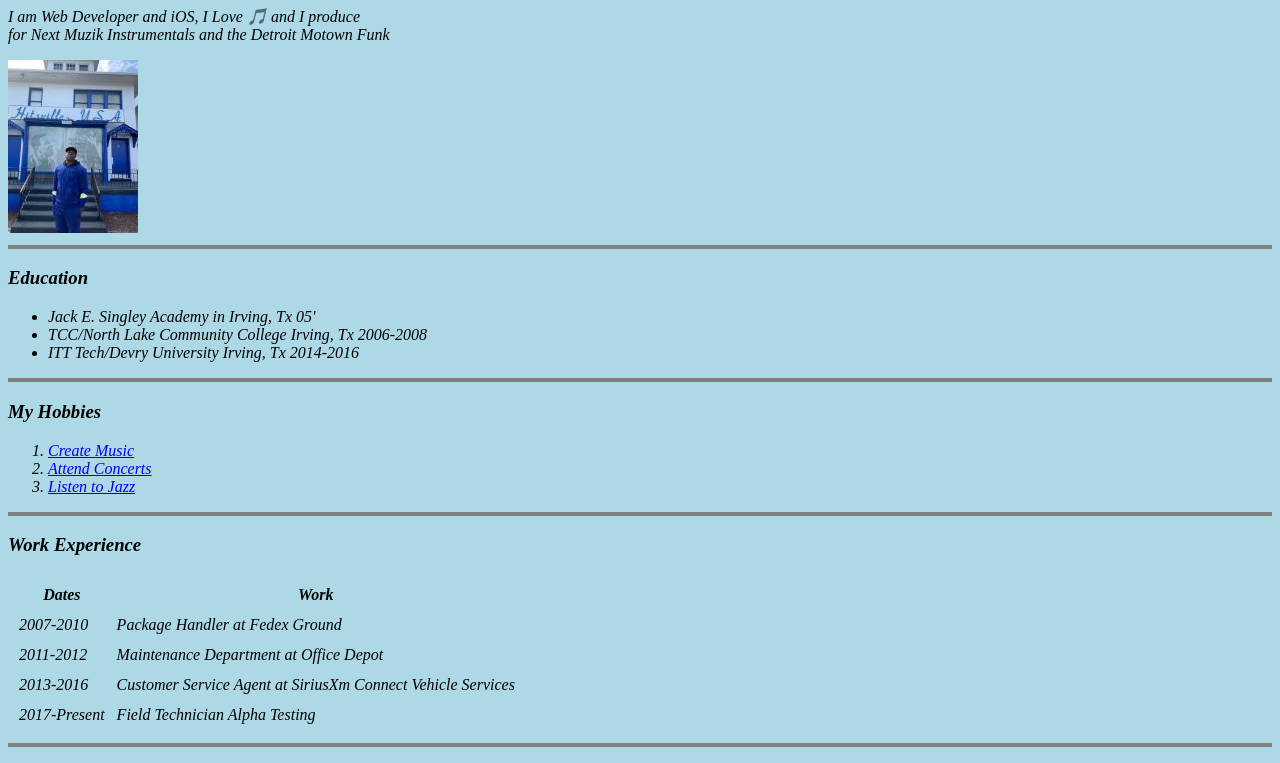
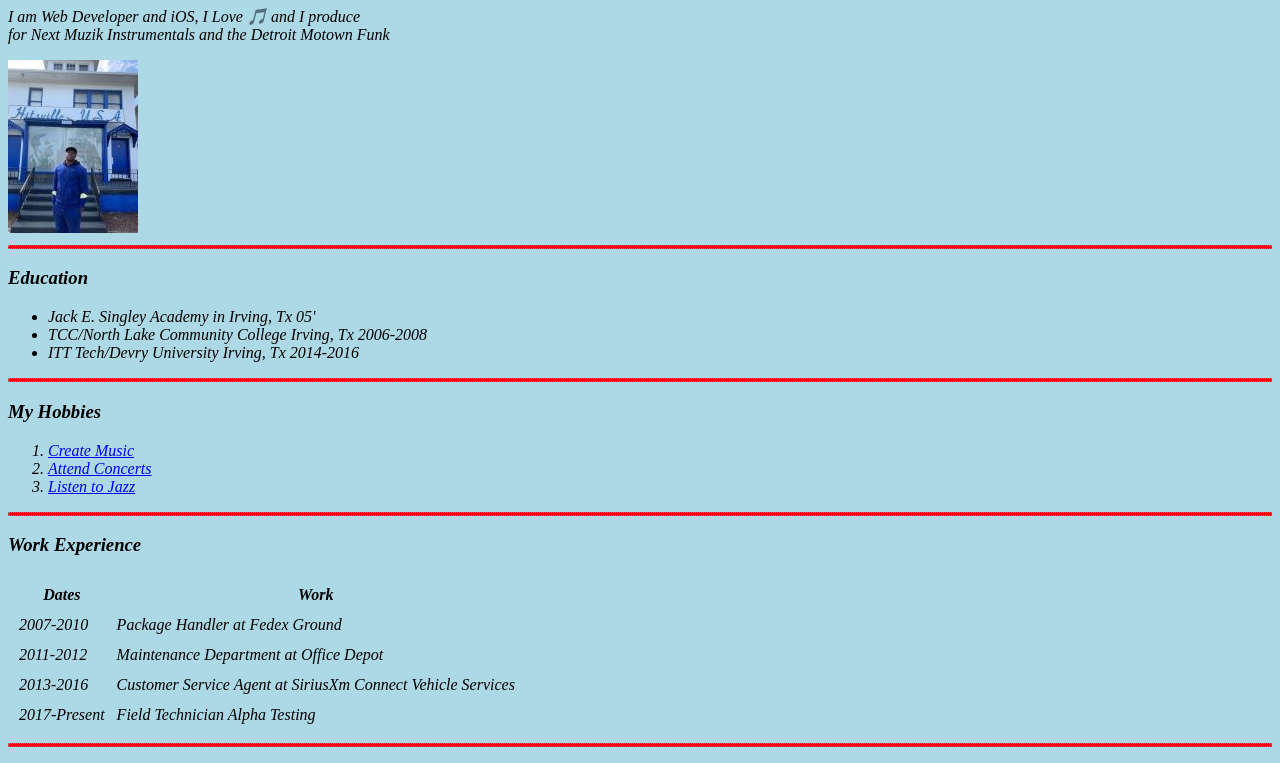
Before and after one commit to Zkabwang/Ztech, a plain HTML site: page index.html in a window 1280 px wide. Shown: the part 191-954 px from the top of the page. Drawn offline with Linux system fonts and the light colour scheme.

Commit message:
Update index.html

```diff
--- a/index.html
+++ b/index.html
@@ -5,6 +5,12 @@
     <meta http-equiv="X-UA-Compatible" content="IE=edge">
     <meta name="viewport" content="width=device-width, initial-scale=1.0">
     <title>Ztech</title>
+    <style>
+        hr {
+    background-color: red;
+    border-style: dotted;
+    }
+    </style>
 </head>
 <body style="background-color:lightblue;">
     <center>
```
